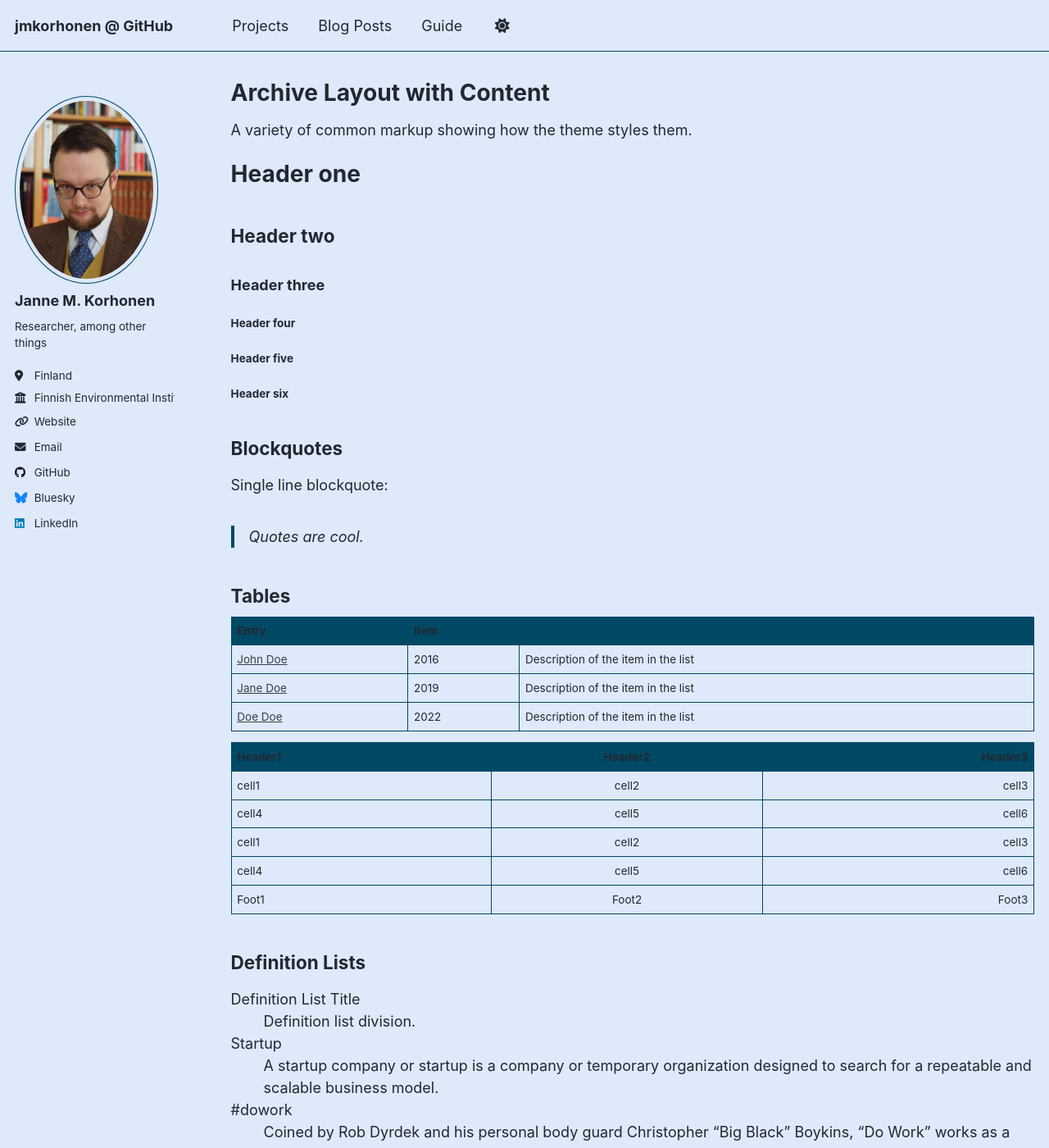
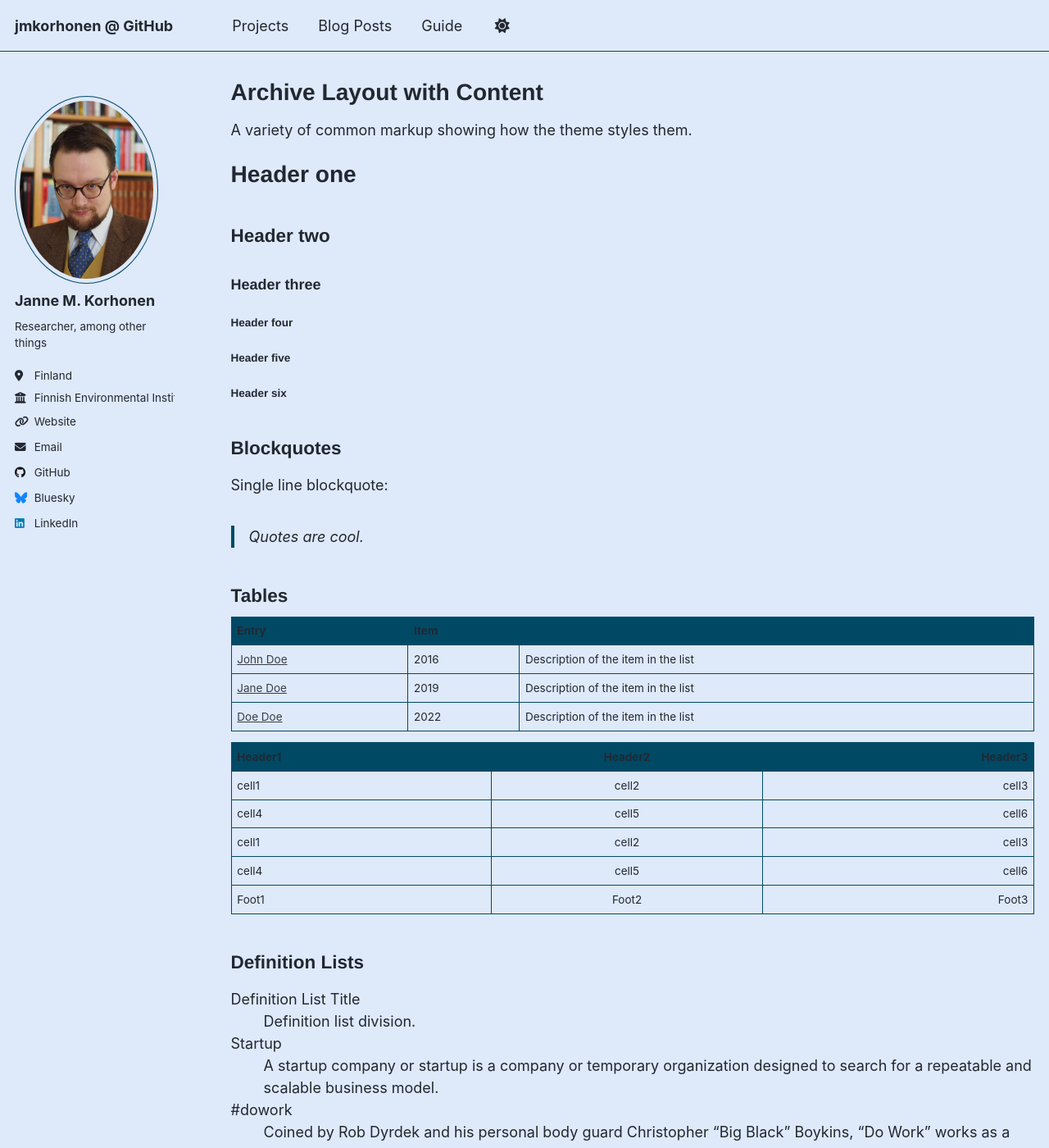
Before and after one commit to jmkorhonen/jmkorhonen.github.io, a Jekyll site: the page built from _pages/archive-layout-with-content.md, in a window 1280 px wide and 1400 px high. Shown: the whole window at 82% size. Built offline with Jekyll 4.4.1, drawn with Linux system fonts in a browser that asks for light colours; a script that is not in the unit is left out.

Commit message:
Update _themes.scss

```diff
--- a/_sass/_themes.scss
+++ b/_sass/_themes.scss
@@ -40,8 +40,23 @@
 $type-size-8                : 0.625em;  // ~10px
 
 $global-font-family         : $sans-serif;
+$header-font-family         : $helvetica;
+$caption-font-family        : $serif;
+
+/* DEFAULT Type scale
+$type-size-1                : 2.441em;  // ~39.056px
+$type-size-2                : 1.953em;  // ~31.248px
+$type-size-3                : 1.563em;  // ~25.008px
+$type-size-4                : 1.25em;   // ~20px
+$type-size-5                : 1em;      // ~16px
+$type-size-6                : 0.75em;   // ~12px
+$type-size-7                : 0.6875em; // ~11px
+$type-size-8                : 0.625em;  // ~10px
+
+$global-font-family         : $sans-serif;
 $header-font-family         : $sans-serif;
 $caption-font-family        : $serif;
+*/
 
 /* ==========================================================================
    Breakpoints
```
